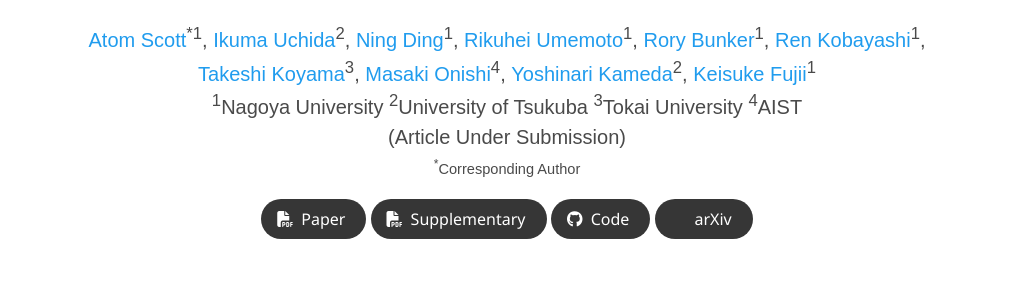
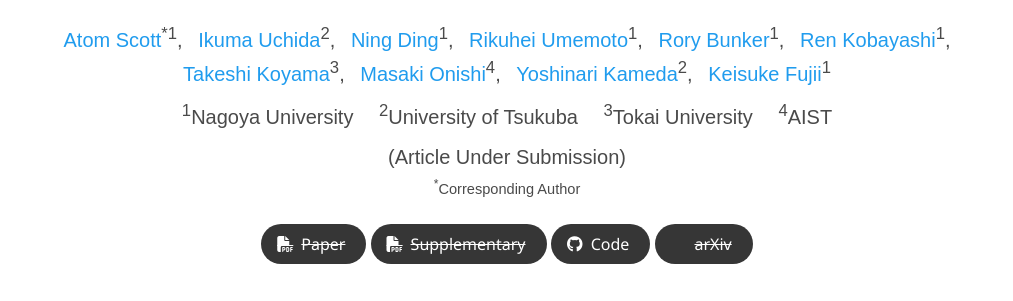
Before and after one commit to AtomScott/TeamTrack, a plain HTML site: page index.html in a window 1280 px wide. Shown: the part 213-514 px from the top of the page, without its empty margins (133-1146 px from the left). Drawn offline with nearby package versions, Linux system fonts and the light colour scheme; some icons are missing; a web font is replaced by a local one.

Commit message:
style: Add new CSS classes and margin styles
- Add a new CSS class `.tba` with `text-decoration: line-through`
- Add margin styles to the `.publication-authors` class
- Add margin styles to the `.author-block` class

```diff
--- a/static/css/index.css
+++ b/static/css/index.css
@@ -27,6 +27,9 @@ body {
   font-family: 'Google Sans', sans-serif;
 }
 
+.tba{
+  text-decoration: line-through
+}
 
 .publication-title {
 }
@@ -68,6 +71,8 @@ body {
 }
 
 .publication-authors {
+  margin-bottom: 5px;
+  margin-top: 10px;
 }
 
 .publication-authors a {
@@ -80,6 +85,8 @@ body {
 
 .author-block {
   display: inline-block;
+  margin-right: 5px;
+  margin-left: 5px;
 }
 
 .publication-banner img {
```
